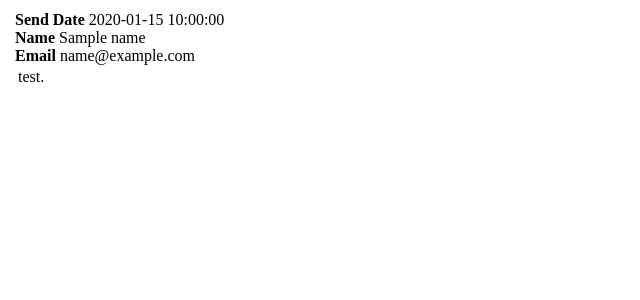
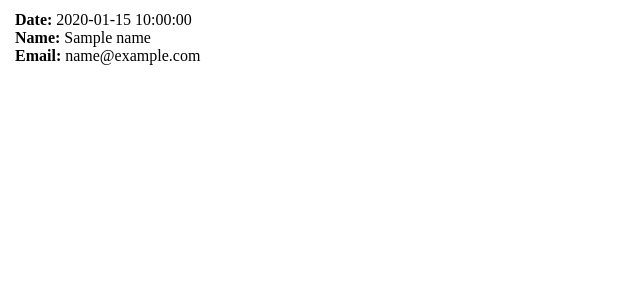
Before and after one commit to qzw881130/ilmsmile-optimize-image, a PHP site: the page made by src/contact-us/mail-template.html.twig in a window 1280 px wide. Shown: the top 300 px of the page, without its empty margins (0-640 px from the left). Run offline with PHP 8.4, Linux system fonts and the light colour scheme; the template is opened without the code that fills it: most values are stand-ins (such as "Sample title", 1, 10 or a date in 2020); some libraries are stand-ins or nearby versions.

Commit message:
feature: contact us email

```diff
--- a/src/contact-us/mail-template.html.twig
+++ b/src/contact-us/mail-template.html.twig
@@ -1,4 +1,3 @@
-
 <!DOCTYPE html PUBLIC "-//W3C//DTD XHTML 1.0 Transitional//EN" "http://www.w3.org/TR/xhtml1/DTD/xhtml1-transitional.dtd">
 <html xmlns="http://www.w3.org/1999/xhtml">
     <head>
@@ -11,7 +10,7 @@
         </style>
     </head>
 
-<body>
+    <body itemscope itemtype="http://schema.org/EmailMessage">
 
         <table class="body-wrap">
             <tr>
@@ -29,17 +28,17 @@
                                     <table width="100%" cellpadding="0" cellspacing="0">
                                         <tr>
                                             <td class="content-block">
-                                        <strong>Send Date</strong> <span>{{ date }}</span>
+                                                <strong>Date:</strong> <span>{{ date }}</span>
                                             </td>
                                         </tr>
                                         <tr>
                                             <td class="content-block">
-                                        <strong>Name</strong> <span>{{ name }}</span>
+                                                <strong>Name:</strong> <span>{{ name }}</span>
                                             </td>
                                         </tr>
                                         <tr>
                                             <td class="content-block">
-                                        <strong>Email</strong> <span>{{ toemail }}</span>
+                                                <strong>Email:</strong> <span>{{ toemail }}</span>
                                             </td>
                                         </tr>
                                         <tr>
@@ -55,7 +54,7 @@
                         <div class="footer">
                             <table width="100%">
                                 <tr>
-                            <td class="aligncenter content-block"> test.</td>
+                                    <td class="aligncenter content-block"></td>
                                 </tr>
                             </table>
                         </div></div>
--- a/src/contact-us/submit.php
+++ b/src/contact-us/submit.php
@@ -43,7 +43,7 @@ try {
     $mail->AltBody = '';
 
     $mail->send();
-    header('Location: /contact-us/finish.php');
+  //  header('Location: /contact-us/finish.php');
 } catch (Exception $e) {
     die("Message could not be sent. Mailer Error: {$mail->ErrorInfo}");
 }
```
Lines whose indentation alone changed are shown as unchanged.
